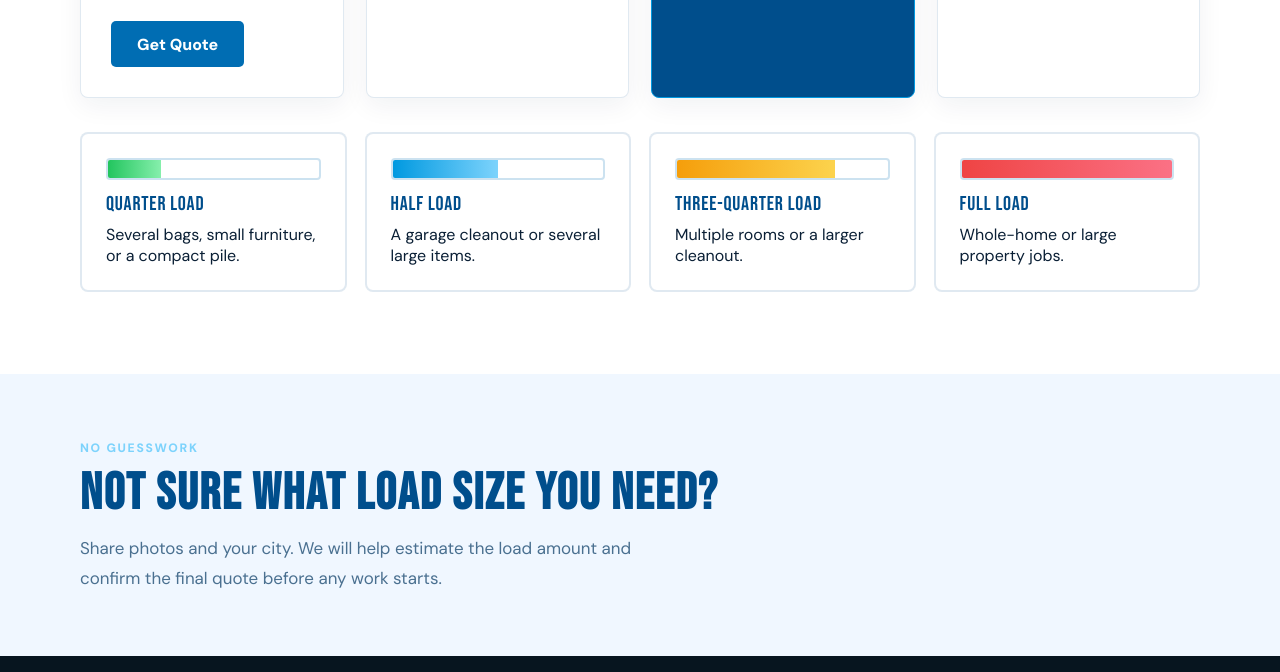
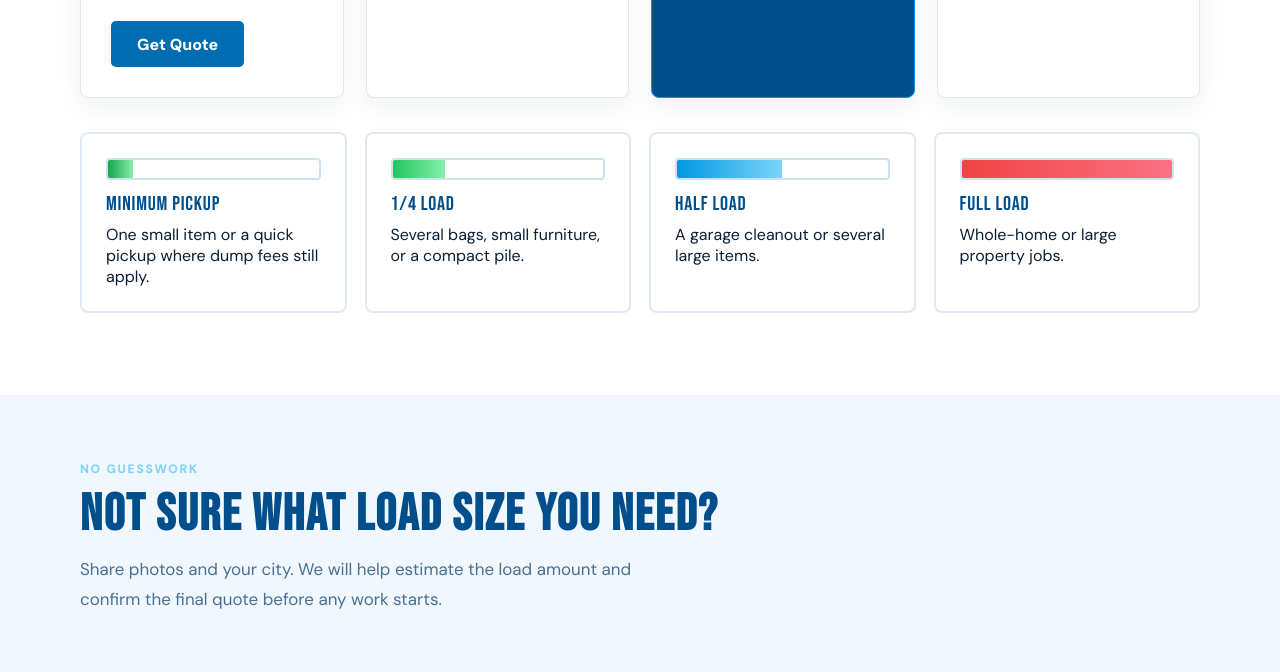
Before and after one commit to puremittenjunkremoval/pure-mitten-site, a plain HTML site: page pricing.html in a window 1280 px wide. Shown: the part 1127-1799 px from the top of the page. Drawn offline with Linux system fonts and the light colour scheme.

Commit message:
Align pricing load bars

```diff
--- a/pricing.html
+++ b/pricing.html
@@ -7,7 +7,7 @@
   <link rel="preconnect" href="https://fonts.googleapis.com" />
   <link rel="preconnect" href="https://fonts.gstatic.com" crossorigin />
   <link href="https://fonts.googleapis.com/css2?family=Bebas+Neue&family=DM+Sans:wght@300;400;500;600;700;800&display=swap" rel="stylesheet" />
-  <link rel="stylesheet" href="styles.css?v=20260529d" />
+  <link rel="stylesheet" href="styles.css?v=20260529e" />
 </head>
 <body>
   <nav class="site-nav">
@@ -80,9 +80,9 @@
       </div>
 
       <div class="load-grid">
-        <article class="load-card reveal"><div class="load-bar"><div class="load-fill quarter" style="width:25%; background:linear-gradient(90deg, #22c55e, #86efac);"></div></div><div class="load-name">Quarter Load</div><p>Several bags, small furniture, or a compact pile.</p></article>
+        <article class="load-card reveal"><div class="load-bar"><div class="load-fill minimum" style="width:12%; background:linear-gradient(90deg, #16a34a, #86efac);"></div></div><div class="load-name">Minimum Pickup</div><p>One small item or a quick pickup where dump fees still apply.</p></article>
+        <article class="load-card reveal"><div class="load-bar"><div class="load-fill quarter" style="width:25%; background:linear-gradient(90deg, #22c55e, #86efac);"></div></div><div class="load-name">1/4 Load</div><p>Several bags, small furniture, or a compact pile.</p></article>
         <article class="load-card reveal"><div class="load-bar"><div class="load-fill half" style="width:50%; background:linear-gradient(90deg, #0099e0, #7dd3fc);"></div></div><div class="load-name">Half Load</div><p>A garage cleanout or several large items.</p></article>
-        <article class="load-card reveal"><div class="load-bar"><div class="load-fill three-quarter" style="width:75%; background:linear-gradient(90deg, #f59e0b, #fcd34d);"></div></div><div class="load-name">Three-Quarter Load</div><p>Multiple rooms or a larger cleanout.</p></article>
         <article class="load-card reveal"><div class="load-bar"><div class="load-fill full" style="width:100%; background:linear-gradient(90deg, #ef4444, #fb7185);"></div></div><div class="load-name">Full Load</div><p>Whole-home or large property jobs.</p></article>
       </div>
     </div>
--- a/styles.css
+++ b/styles.css
@@ -380,9 +380,9 @@ section { padding: 82px 5%; }
 }
 
 .load-fill { height: 100%; }
+.load-fill.minimum { background: linear-gradient(90deg, #16a34a, #86efac); }
 .load-fill.quarter { background: linear-gradient(90deg, #22c55e, #86efac); }
 .load-fill.half { background: linear-gradient(90deg, #0099e0, #7dd3fc); }
-.load-fill.three-quarter { background: linear-gradient(90deg, #f59e0b, #fcd34d); }
 .load-fill.full { background: linear-gradient(90deg, #ef4444, #fb7185); }
 .load-name { font-family: "Bebas Neue", sans-serif; color: var(--navy); font-size: 1.25rem; letter-spacing: 0.04em; margin-bottom: 8px; }
 
```
